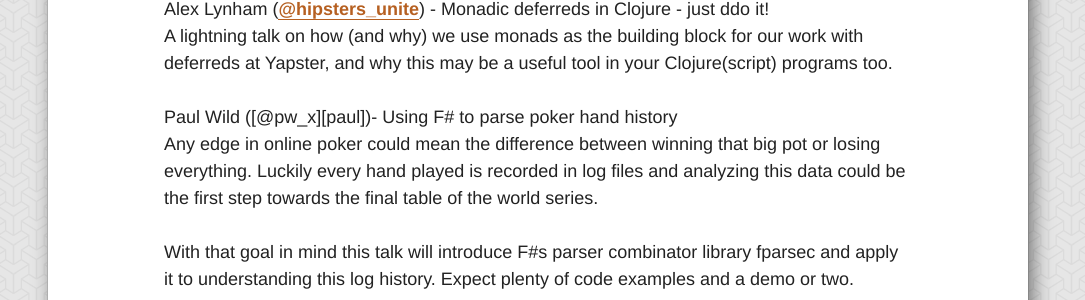
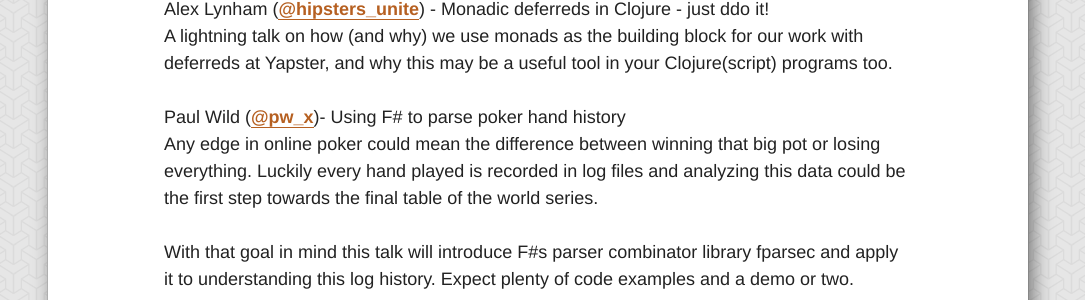
Before and after one commit to RickMoynihan/lambdalounge-website, a Jekyll site: the page built from _posts/2019-11-18-lightning-talks.md, in a window 1280 px wide. Shown: the part 1132-1432 px from the top of the page, without its empty margins (102-1187 px from the left). Built offline with Jekyll 4.4.1, drawn with Linux system fonts in a browser that asks for light colours; some web fonts are replaced; some of the changed lines change nothing that is shown.

Commit message:
Add link to Paul's twitter (always learning)

```diff
--- a/_posts/2019-11-18-lightning-talks.md
+++ b/_posts/2019-11-18-lightning-talks.md
@@ -40,3 +40,4 @@
 [conor]: https://twitter.com/SectoidCmdr
 [alex]: https://twitter.com/hipsters_unite
 [EagleLabs]: https://labs.uk.barclays/
+[paul]: https://twitter.com/pw_x
```
